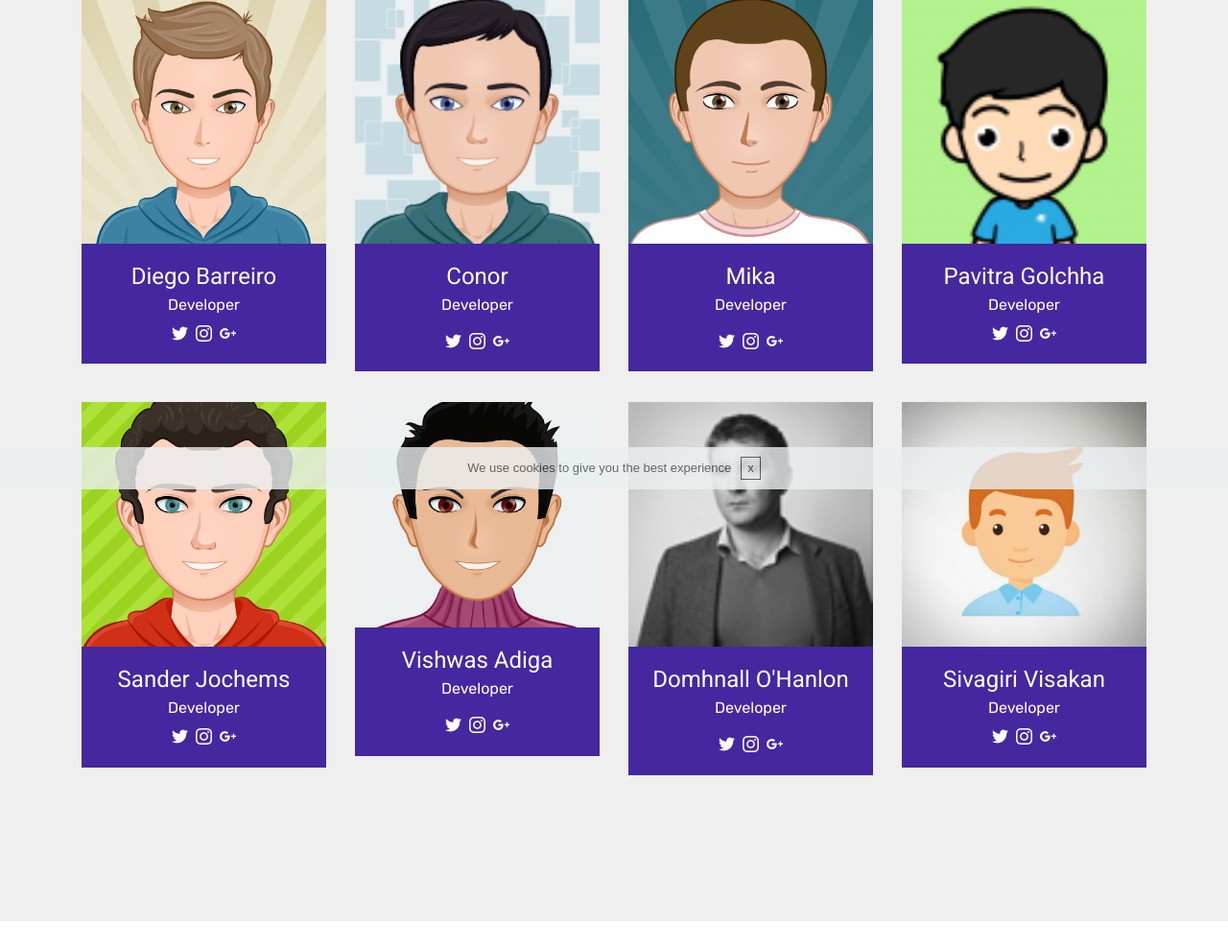
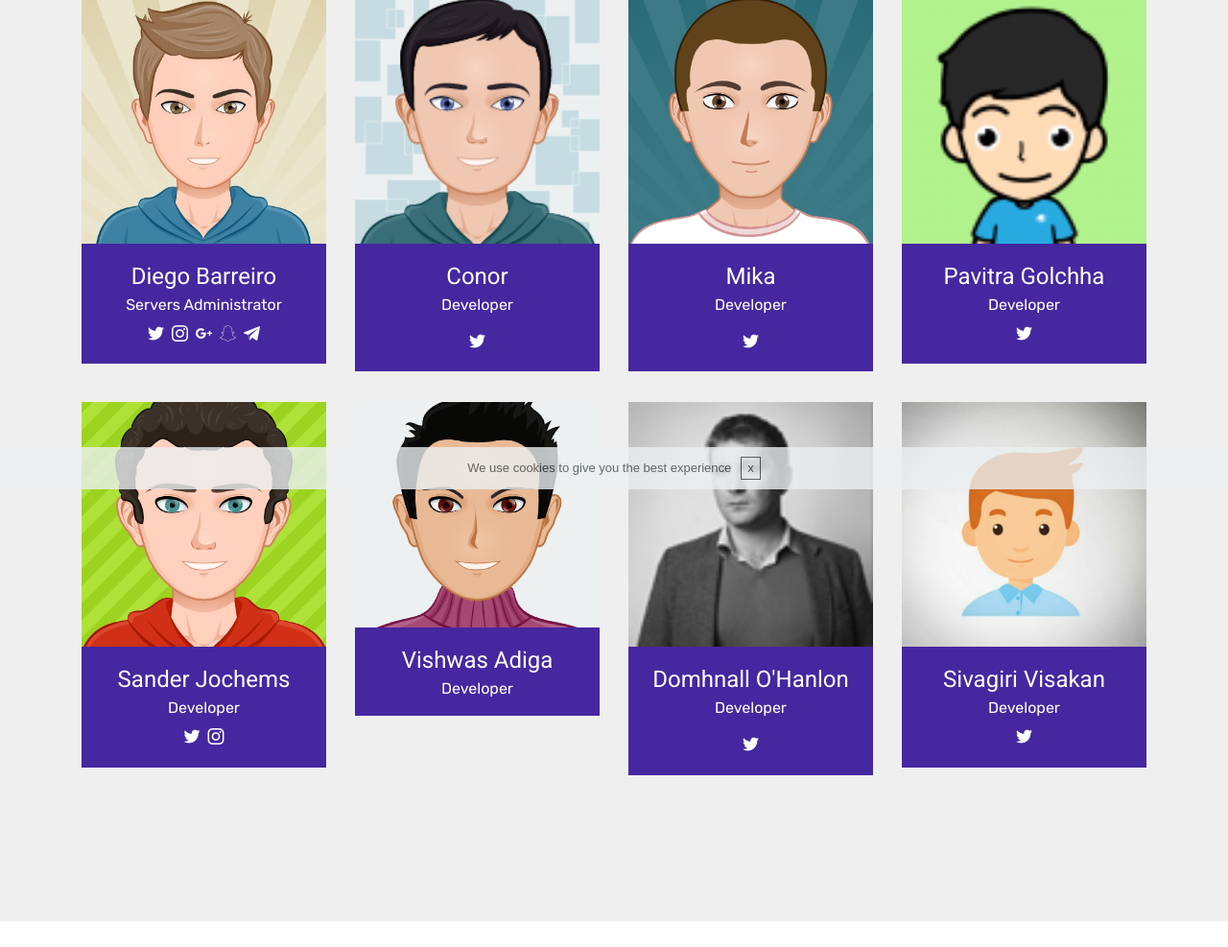
Before and after one commit to Kodular/kodular.github.io, a PHP site: page /team.php in a window 1280 px wide. Shown: the part 290-1277 px from the top of the page at 96% size. Run offline with PHP 8.4, Linux system fonts and the light colour scheme; some web fonts are replaced.

Commit message:
Update SocialNets

```diff
--- a/team.php
+++ b/team.php
@@ -26,12 +26,14 @@
                            Diego Barreiro</p>
                     </div>
                     <div class="item-role px-2">
-                        <p>Developer</p>
+                        <p>Servers Administrator</p>
                     </div>
                     <div class="item-social pt-2" style="font-color:white;">
                         <a href="https://twitter.com/Barreeeiroo" target="_blank"><span class="p-1 socicon-twitter socicon mbr-iconfont mbr-iconfont-social" style="color: rgb(255, 255, 255);" media-simple="true"></span></a>
                         <a href="https://instagram.com/Barreeeiroo" target="_blank"><span class="p-1 socicon-instagram socicon mbr-iconfont mbr-iconfont-social" style="color: rgb(255, 255, 255);" media-simple="true"></span></a>
                         <a href="https://plus.google.com/+DBP7DBP" target="_blank"><span class="p-1 socicon-googleplus socicon mbr-iconfont mbr-iconfont-social" style="color: rgb(255, 255, 255);" media-simple="true"></span></a>
+                        <a href="https://snapchat.com/add/barreeeiroo" target="_blank"><span class="p-1 socicon-snapchat socicon mbr-iconfont mbr-iconfont-social" style="color: rgb(255, 255, 255);" media-simple="true"></span></a>
+                        <a href="https://t.me/barreeeiroo" target="_blank"><span class="p-1 socicon-telegram socicon mbr-iconfont mbr-iconfont-social" style="color: rgb(255, 255, 255);" media-simple="true"></span></a>
                     </div>
                 </div>
             </div><div class="team-item col-lg-3 col-md-6">
@@ -49,9 +51,7 @@
                     </div>
                     <div class="item-social pt-2">
                       <div class="item-social pt-2">
-                          <a href="https://twitter.com/Barreeeiroo" target="_blank"><span class="p-1 socicon-twitter socicon mbr-iconfont mbr-iconfont-social" style="color: rgb(255, 255, 255);" media-simple="true"></span></a>
-                          <a href="https://instagram.com/Barreeeiroo" target="_blank"><span class="p-1 socicon-instagram socicon mbr-iconfont mbr-iconfont-social" style="color: rgb(255, 255, 255);" media-simple="true"></span></a>
-                          <a href="https://plus.google.com/+DBP7DBP" target="_blank"><span class="p-1 socicon-googleplus socicon mbr-iconfont mbr-iconfont-social" style="color: rgb(255, 255, 255);" media-simple="true"></span></a>
+                          <a href="https://twitter.com/Shippy2208" target="_blank"><span class="p-1 socicon-twitter socicon mbr-iconfont mbr-iconfont-social" style="color: rgb(255, 255, 255);" media-simple="true"></span></a>
                       </div>
                     </div>
                 </div>
@@ -70,9 +70,7 @@
                     </div>
                     <div class="item-social pt-2">
                       <div class="item-social pt-2">
-                          <a href="https://twitter.com/Barreeeiroo" target="_blank"><span class="p-1 socicon-twitter socicon mbr-iconfont mbr-iconfont-social" style="color: rgb(255, 255, 255);" media-simple="true"></span></a>
-                          <a href="https://instagram.com/Barreeeiroo" target="_blank"><span class="p-1 socicon-instagram socicon mbr-iconfont mbr-iconfont-social" style="color: rgb(255, 255, 255);" media-simple="true"></span></a>
-                          <a href="https://plus.google.com/+DBP7DBP" target="_blank"><span class="p-1 socicon-googleplus socicon mbr-iconfont mbr-iconfont-social" style="color: rgb(255, 255, 255);" media-simple="true"></span></a>
+                          <a href="https://twitter.com/Nmd_Official" target="_blank"><span class="p-1 socicon-twitter socicon mbr-iconfont mbr-iconfont-social" style="color: rgb(255, 255, 255);" media-simple="true"></span></a>
                       </div>
                     </div>
                 </div>
@@ -90,9 +88,7 @@
                         <p>Developer</p>
                     </div>
                     <div class="item-social pt-2">
-                        <a href="https://twitter.com/Barreeeiroo" target="_blank"><span class="p-1 socicon-twitter socicon mbr-iconfont mbr-iconfont-social" style="color: rgb(255, 255, 255);" media-simple="true"></span></a>
-                        <a href="https://instagram.com/Barreeeiroo" target="_blank"><span class="p-1 socicon-instagram socicon mbr-iconfont mbr-iconfont-social" style="color: rgb(255, 255, 255);" media-simple="true"></span></a>
-                        <a href="https://plus.google.com/+DBP7DBP" target="_blank"><span class="p-1 socicon-googleplus socicon mbr-iconfont mbr-iconfont-social" style="color: rgb(255, 255, 255);" media-simple="true"></span></a>
+                        <a href="https://twitter.com/PavitraGolchha" target="_blank"><span class="p-1 socicon-twitter socicon mbr-iconfont mbr-iconfont-social" style="color: rgb(255, 255, 255);" media-simple="true"></span></a>
                     </div>
                 </div>
             </div></div>
@@ -111,9 +107,8 @@
                             <p>Developer</p>
                         </div>
                         <div class="item-social pt-2">
-                            <a href="https://twitter.com/Barreeeiroo" target="_blank"><span class="p-1 socicon-twitter socicon mbr-iconfont mbr-iconfont-social" style="color: rgb(255, 255, 255);" media-simple="true"></span></a>
-                            <a href="https://instagram.com/Barreeeiroo" target="_blank"><span class="p-1 socicon-instagram socicon mbr-iconfont mbr-iconfont-social" style="color: rgb(255, 255, 255);" media-simple="true"></span></a>
-                            <a href="https://plus.google.com/+DBP7DBP" target="_blank"><span class="p-1 socicon-googleplus socicon mbr-iconfont mbr-iconfont-social" style="color: rgb(255, 255, 255);" media-simple="true"></span></a>
+                            <a href="https://twitter.com/Sander0542" target="_blank"><span class="p-1 socicon-twitter socicon mbr-iconfont mbr-iconfont-social" style="color: rgb(255, 255, 255);" media-simple="true"></span></a>
+                            <a href="https://instagram.com/Sander0542" target="_blank"><span class="p-1 socicon-instagram socicon mbr-iconfont mbr-iconfont-social" style="color: rgb(255, 255, 255);" media-simple="true"></span></a>
                         </div>
                     </div>
                 </div><div class="team-item col-lg-3 col-md-6">
@@ -128,13 +123,6 @@
                         </div>
                         <div class="item-role px-2">
                             <p>Developer</p>
-                        </div>
-                        <div class="item-social pt-2">
-                          <div class="item-social pt-2">
-                              <a href="https://twitter.com/Barreeeiroo" target="_blank"><span class="p-1 socicon-twitter socicon mbr-iconfont mbr-iconfont-social" style="color: rgb(255, 255, 255);" media-simple="true"></span></a>
-                              <a href="https://instagram.com/Barreeeiroo" target="_blank"><span class="p-1 socicon-instagram socicon mbr-iconfont mbr-iconfont-social" style="color: rgb(255, 255, 255);" media-simple="true"></span></a>
-                              <a href="https://plus.google.com/+DBP7DBP" target="_blank"><span class="p-1 socicon-googleplus socicon mbr-iconfont mbr-iconfont-social" style="color: rgb(255, 255, 255);" media-simple="true"></span></a>
-                          </div>
                         </div>
                     </div>
                 </div><div class="team-item col-lg-3 col-md-6">
@@ -152,9 +140,7 @@
                         </div>
                         <div class="item-social pt-2">
                           <div class="item-social pt-2">
-                              <a href="https://twitter.com/Barreeeiroo" target="_blank"><span class="p-1 socicon-twitter socicon mbr-iconfont mbr-iconfont-social" style="color: rgb(255, 255, 255);" media-simple="true"></span></a>
-                              <a href="https://instagram.com/Barreeeiroo" target="_blank"><span class="p-1 socicon-instagram socicon mbr-iconfont mbr-iconfont-social" style="color: rgb(255, 255, 255);" media-simple="true"></span></a>
-                              <a href="https://plus.google.com/+DBP7DBP" target="_blank"><span class="p-1 socicon-googleplus socicon mbr-iconfont mbr-iconfont-social" style="color: rgb(255, 255, 255);" media-simple="true"></span></a>
+                              <a href="https://twitter.com/domhnallohanlon" target="_blank"><span class="p-1 socicon-twitter socicon mbr-iconfont mbr-iconfont-social" style="color: rgb(255, 255, 255);" media-simple="true"></span></a>
                           </div>
                         </div>
                     </div>
@@ -172,9 +158,7 @@
                             <p>Developer</p>
                         </div>
                         <div class="item-social pt-2">
-                            <a href="https://twitter.com/Barreeeiroo" target="_blank"><span class="p-1 socicon-twitter socicon mbr-iconfont mbr-iconfont-social" style="color: rgb(255, 255, 255);" media-simple="true"></span></a>
-                            <a href="https://instagram.com/Barreeeiroo" target="_blank"><span class="p-1 socicon-instagram socicon mbr-iconfont mbr-iconfont-social" style="color: rgb(255, 255, 255);" media-simple="true"></span></a>
-                            <a href="https://plus.google.com/+DBP7DBP" target="_blank"><span class="p-1 socicon-googleplus socicon mbr-iconfont mbr-iconfont-social" style="color: rgb(255, 255, 255);" media-simple="true"></span></a>
+                            <a href="https://twitter.com/Sivagiri_" target="_blank"><span class="p-1 socicon-twitter socicon mbr-iconfont mbr-iconfont-social" style="color: rgb(255, 255, 255);" media-simple="true"></span></a>
                         </div>
                     </div>
                 </div></div>
```
